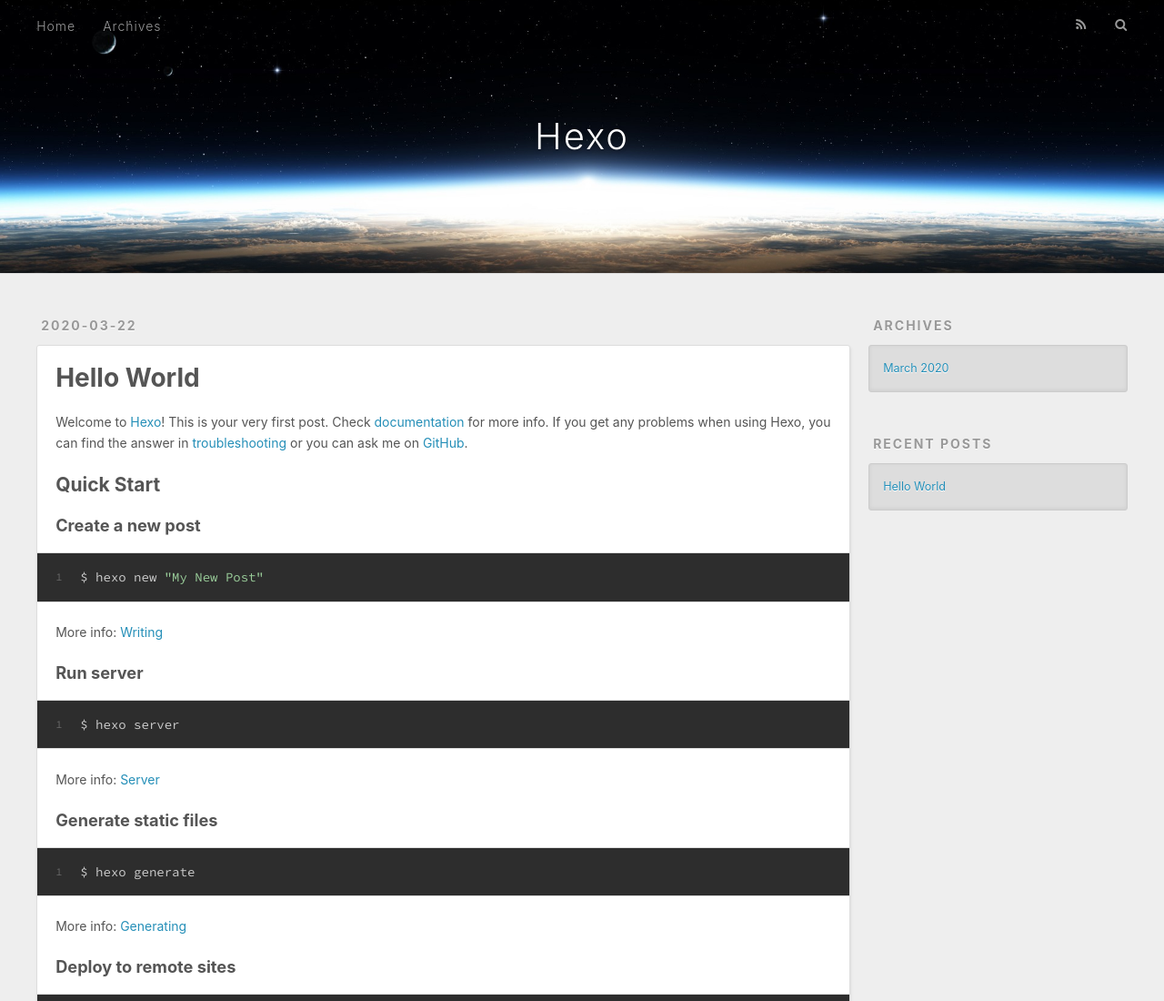
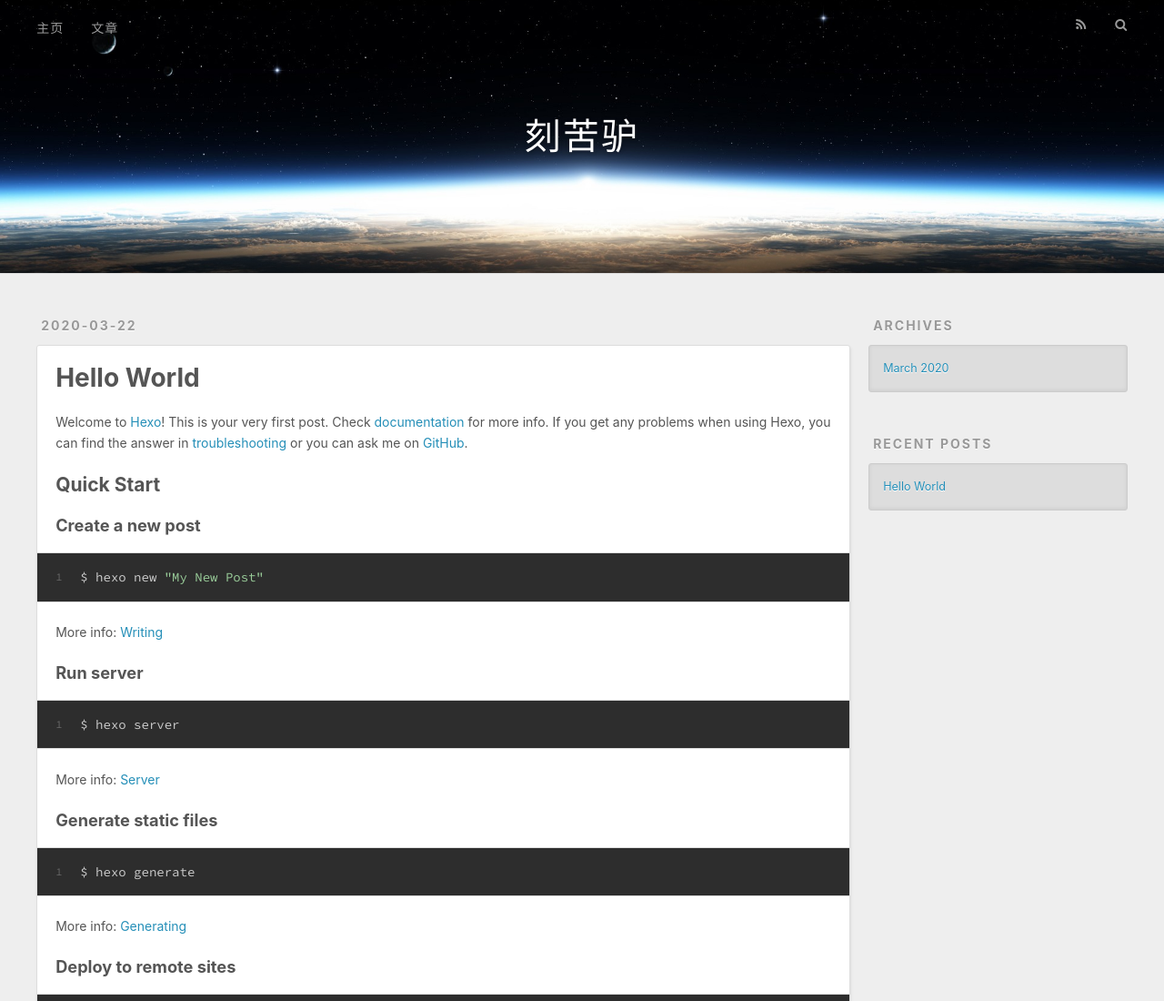
Before and after one commit to Assiduous-donkey/Assiduous-donkey.github.io, a plain HTML site: page index.html in a window 1280 px wide. Shown: the top 1100 px of the page at 91% size. Drawn offline with nearby package versions, Linux system fonts and the light colour scheme.

Commit message:
Site updated: 2020-03-23 11:33:55

```diff
--- a/index.html
+++ b/index.html
@@ -10,7 +10,7 @@
   <meta property="og:type" content="website">
 <meta property="og:title" content="刻苦驴">
 <meta property="og:url" content="http://yoursite.com/index.html">
-<meta property="og:site_name" content="Hexo">
+<meta property="og:site_name" content="刻苦驴">
 <meta property="og:locale" content="en_US">
 <meta property="article:author" content="John Doe">
 <meta name="twitter:card" content="summary">
@@ -36,7 +36,7 @@
   <div id="header-outer" class="outer">
     <div id="header-title" class="inner">
       <h1 id="logo-wrap">
-        <a href="/" id="logo">Hexo</a>
+        <a href="/" id="logo">刻苦驴</a>
       </h1>
 
     </div>
@@ -44,9 +44,9 @@
       <nav id="main-nav">
         <a id="main-nav-toggle" class="nav-icon"></a>
 
-          <a class="main-nav-link" href="/">Home</a>
+          <a class="main-nav-link" href="/">主页</a>
 
-          <a class="main-nav-link" href="/archives">Archives</a>
+          <a class="main-nav-link" href="/archives">文章</a>
 
       </nav>
       <nav id="sub-nav">
```
